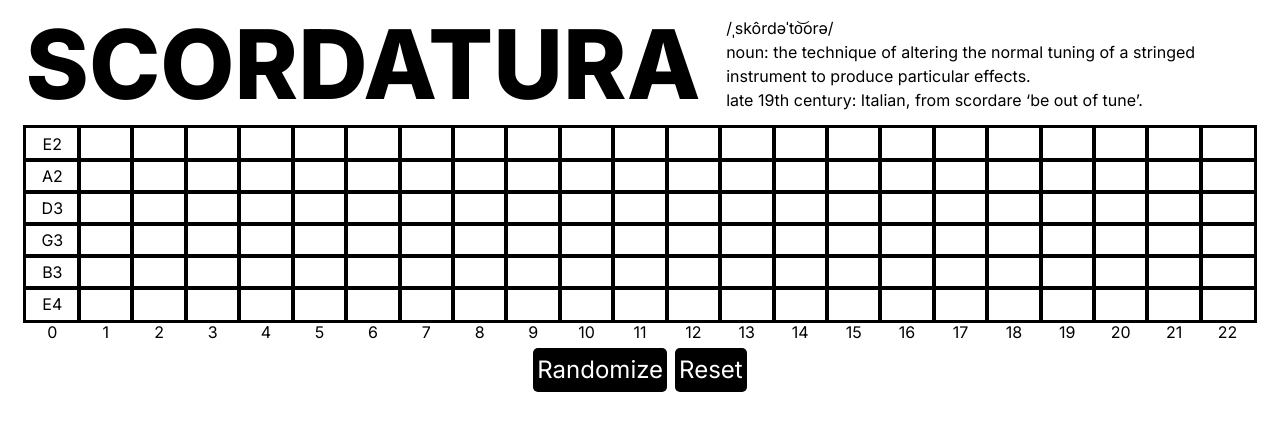
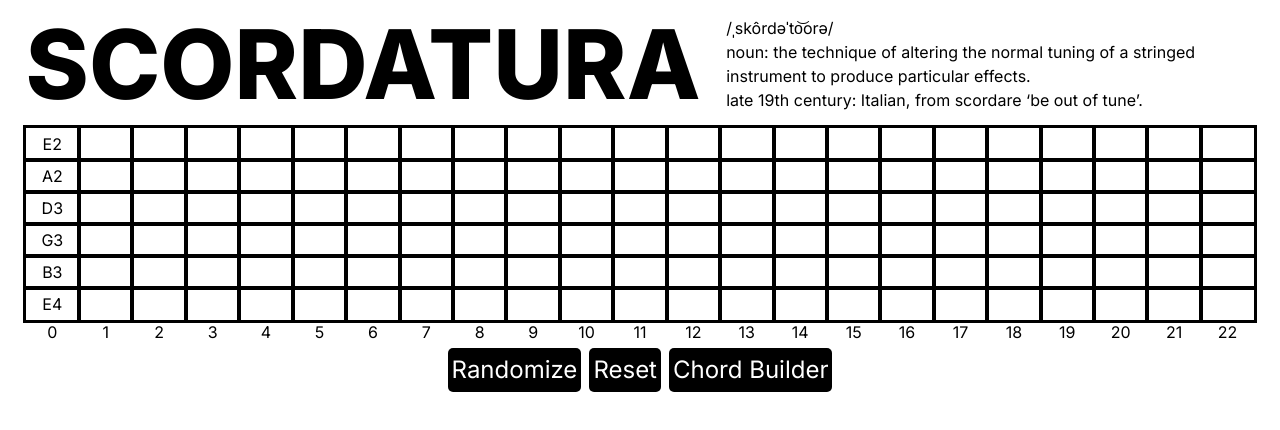
Before and after one commit to c0lin0Brien/scordatura, a Next.js app in the folder scordatura/: page / in a window 1280 px wide. Shown: the top 430 px of the page. Built offline with nearby package versions, Linux system fonts and the light colour scheme.

Commit message:
Chord builder button–no functionality

```diff
--- a/scordatura/components/guitar.tsx
+++ b/scordatura/components/guitar.tsx
@@ -7,6 +7,8 @@ import { start } from 'repl';
 const Guitar = () => {
     const standardTuning: number[] = [12, 17, 22, 27, 31, 36];
     const [currentTuning, setTuning] = useState([...standardTuning]);
+
+    const [chordMode, setChord] = useState(false);
 
     const randomInt = (max: number) => {
         return Math.floor(Math.random() * max);
@@ -25,6 +27,10 @@ const Guitar = () => {
     const resetTuning = () => {
         setTuning(standardTuning);
         console.log(currentTuning)
+    }
+
+    const toggleChord = () => {
+        setChord(!chordMode);
     }
 
     const FretMarker: React.FC = () => {
@@ -50,6 +56,7 @@ const Guitar = () => {
             <div className='flex justify-center'>
                 <button onClick={randomizeTuning}>Randomize</button>
                 <button onClick={resetTuning}>Reset</button>
+                <button onClick={toggleChord}>Chord Builder</button>
             </div>
         </div>
     )
```
